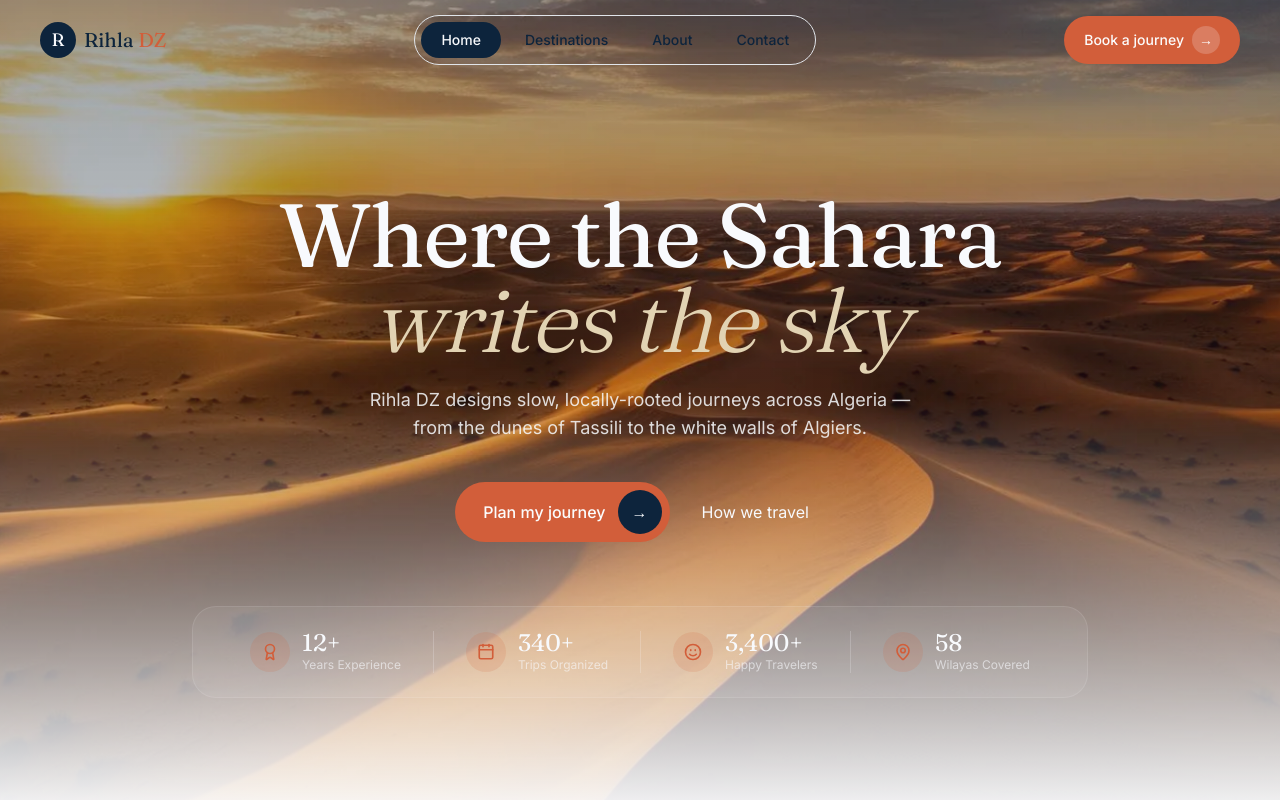
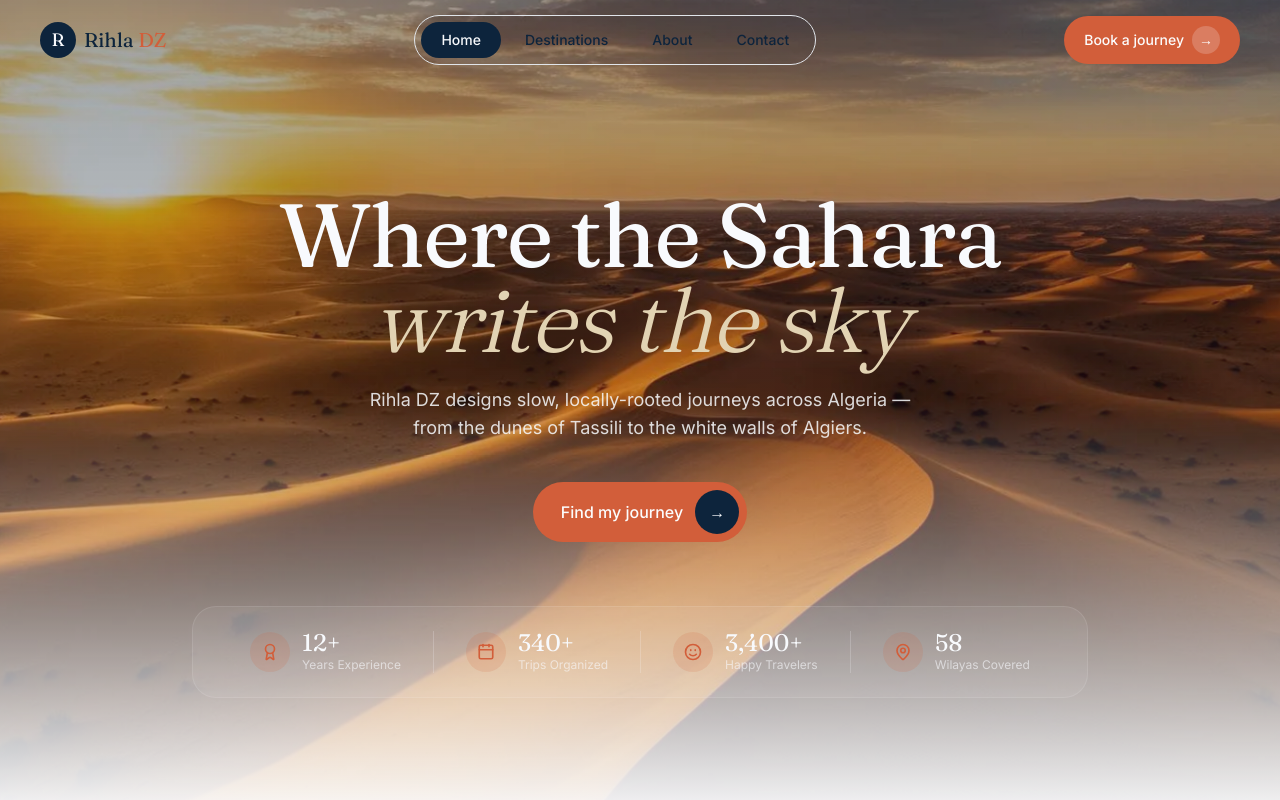
Before and after one commit to yamami-mohammed-monsif/Rihladz, a Next.js app: page / in a window 1280 px wide. Shown: the top 800 px of the page. Built offline with nearby package versions, Linux system fonts and the light colour scheme.

Commit message:
changed the hero cta

```diff
--- a/src/components/sections/Hero.tsx
+++ b/src/components/sections/Hero.tsx
@@ -61,17 +61,17 @@ export function Hero() {
             href="/destinations"
             className="group inline-flex items-center gap-3 bg-accent text-accent-foreground pl-7 pr-2 py-2 rounded-full font-medium hover:scale-[1.03] transition-transform"
           >
-            Plan my journey
+            Find my journey
             <span className="grid place-items-center w-11 h-11 rounded-full bg-primary text-primary-foreground group-hover:-rotate-45 transition-transform">
               →
             </span>
           </Link>
-          <Link
+          {/* <Link
             href="/about"
             className="text-primary-foreground hover:text-accent transition-colors px-4 py-3 underline-offset-8 hover:underline"
           >
             How we travel
-          </Link>
+          </Link> */}
         </div>
 
         {/* Trust signals bar */}
```
